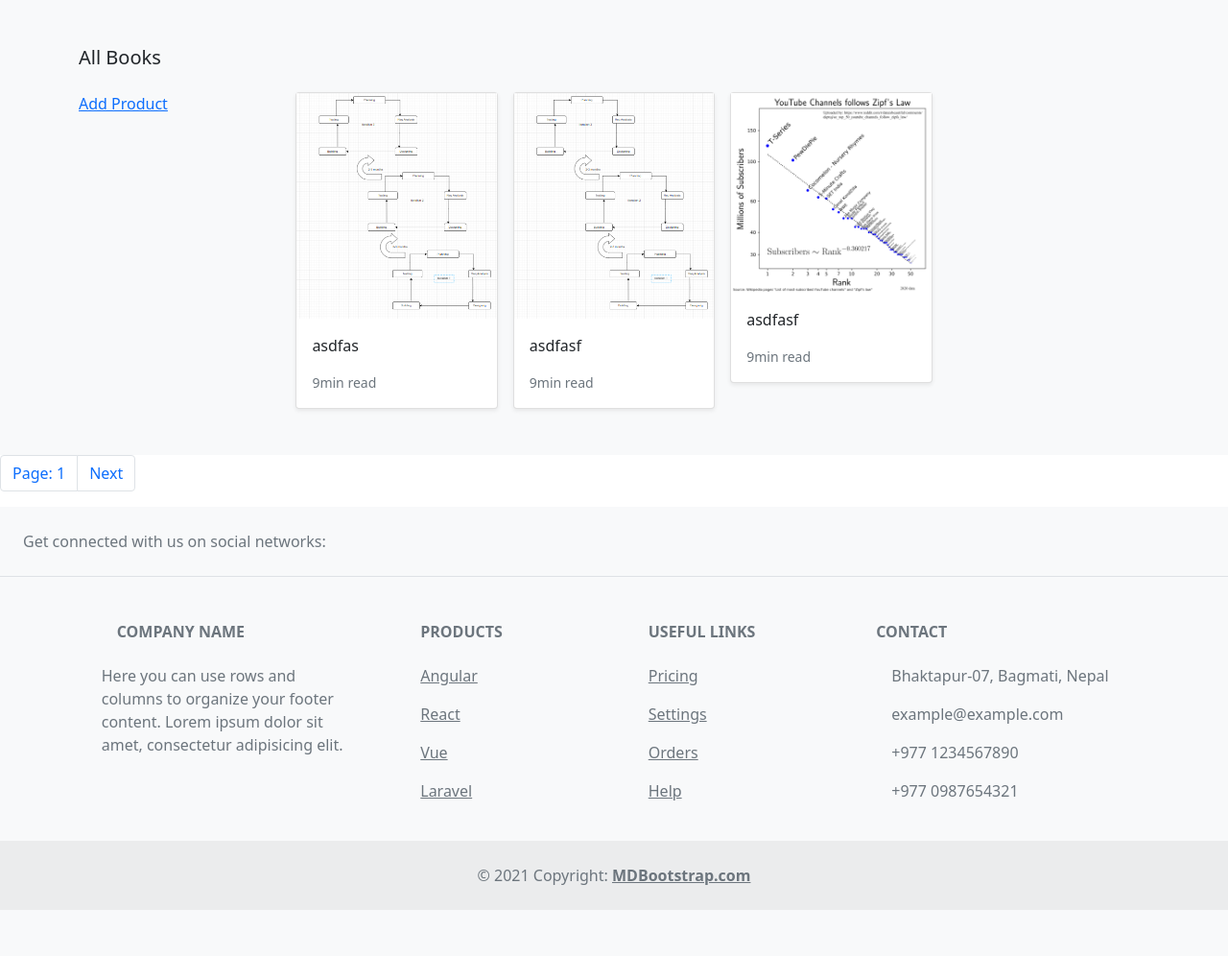
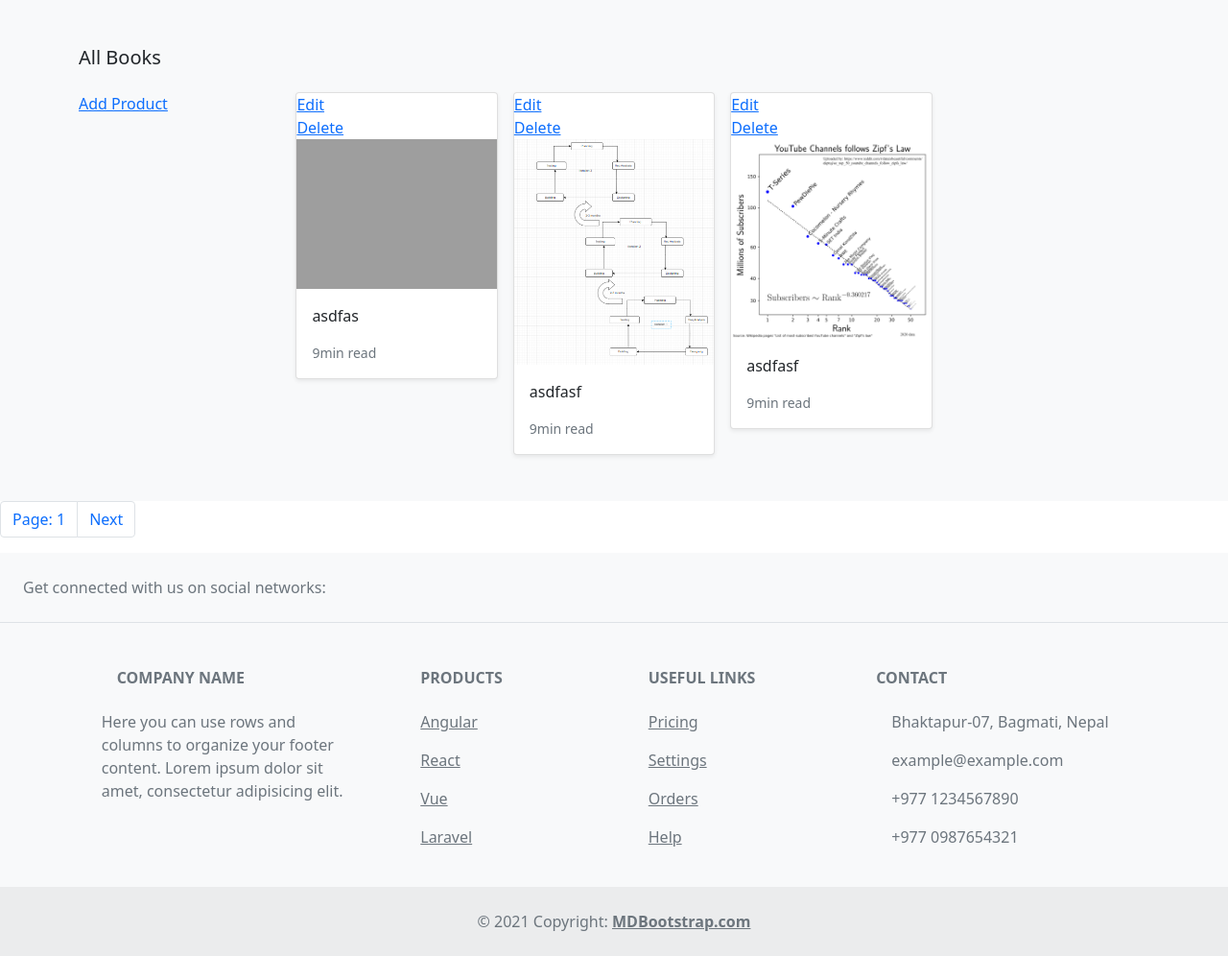
Before and after one commit to Rukeshkutu/e_store, a Django app: page / in a window 1280 px wide. Shown: the part 72-1068 px from the top of the page at 96% size. Before the commit the page ends 1020 px from the top, so only its background shows below. Run offline with Django 4.2, Linux system fonts and the light colour scheme; data comes from the database, SQL or seed files in the repository; both versions use the stored data as it was after the commit; some libraries are stand-ins or nearby versions; grey boxes are pictures that could not be loaded.

Commit message:
fourth commit

```diff
--- a/store/templates/store/home.html
+++ b/store/templates/store/home.html
@@ -16,6 +16,11 @@
 
           <div class="col">
             <div class="card shadow-sm">
+              {% comment %} {% if request.user == item.created_by %}<!--hide the button from the post when we are not login--> {% endcomment %}
+                <a href="{% url 'store:edit-item' product.id%} ">Edit</a>
+                <a href="{% url 'store:delete-item' product.id%}">Delete</a>
+              {% comment %} {% endif %} {% endcomment %}
+
               <img class="img-fluid" alt="Responsive image" src="{{ product.image.url}}">
               <div class="card-body">
                 <p class="card-text">
--- a/store/urls.py
+++ b/store/urls.py
@@ -11,9 +11,8 @@
     path('search/<slug:categroy_slug>/',views.category_list, name = 'category_list' ),
     #this url is used to view only user selected category product
 
-    # path('login/', views.signin_page, name = 'signin_page'),
-    # path('logout/', views.signout_page, name = 'signout_page'),
-    # path('register/',views.register_page, name= 'register'),
+    path('delete-item/<str:pk>/', views.delete_items, name = 'delete-item'),
+    path('edit-item/<str:pk>/', views.edit_item, name = 'edit-item'),
 
     path('add-product/', views.createProduct, name = 'add-product'),
 
--- a/store/views.py
+++ b/store/views.py
@@ -2,6 +2,7 @@
 from django.core.paginator import Paginator
 from django.contrib import messages
 from .forms import *
+import os
 # # Create your views here.
 from .models import *
 
@@ -68,3 +69,34 @@
         'form':form
     }
     return render(request, 'store/createproduct.html', context)
+
+def delete_items(request, pk):
+    item = Product.objects.get(id = pk)
+
+    # if request. != item.created_by:
+    #     messages.INFO(request, 'You are not authorized')
+
+    if request.method == 'POST':
+        item.delete()
+        return redirect('store:items')
+
+    context = {
+        'item':item
+    }
+    return render(request, 'store/delete.html', context)
+# @login_required
+
+
+def edit_item(request, pk):
+    item = Product.objects.get(id = pk) # we need to pass id in the url for edit in createproduct.html
+    form = ProductForm(instance= item)
+    if request.method == 'POST':
+        if len(request.FILES) != 0:
+            if len(item.image) > 0:
+                os.remove(item.image.path)
+            item.image = request.FILES['image']
+        form.save()
+        return redirect('store:items')
+        messages.success(request, 'Item updated successfully')
+    context = {'form':form}
+    return render(request, 'store/createproduct.html', context)
```
Also changed, not shown: store/templates/store/delete.html (added, +13 -0 lines), db.sqlite3, media/images/317341212_1512008109277007_6551361435458062056_n.png (deleted), media/images/317713587_1214589432815348_2732573107382183863_n.png (deleted), media/images/Screen_Shot_2022-11-02_at_18.19.24.png (added), media/images/activityadmin.jpeg (added), media/images/phot.png (deleted), 1 other file.
